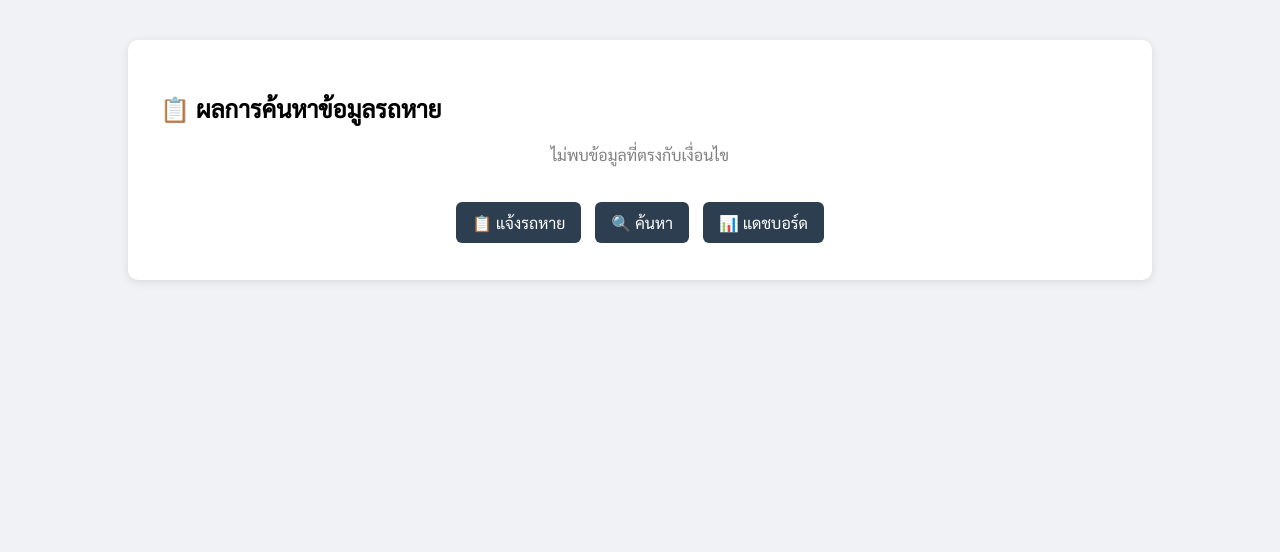
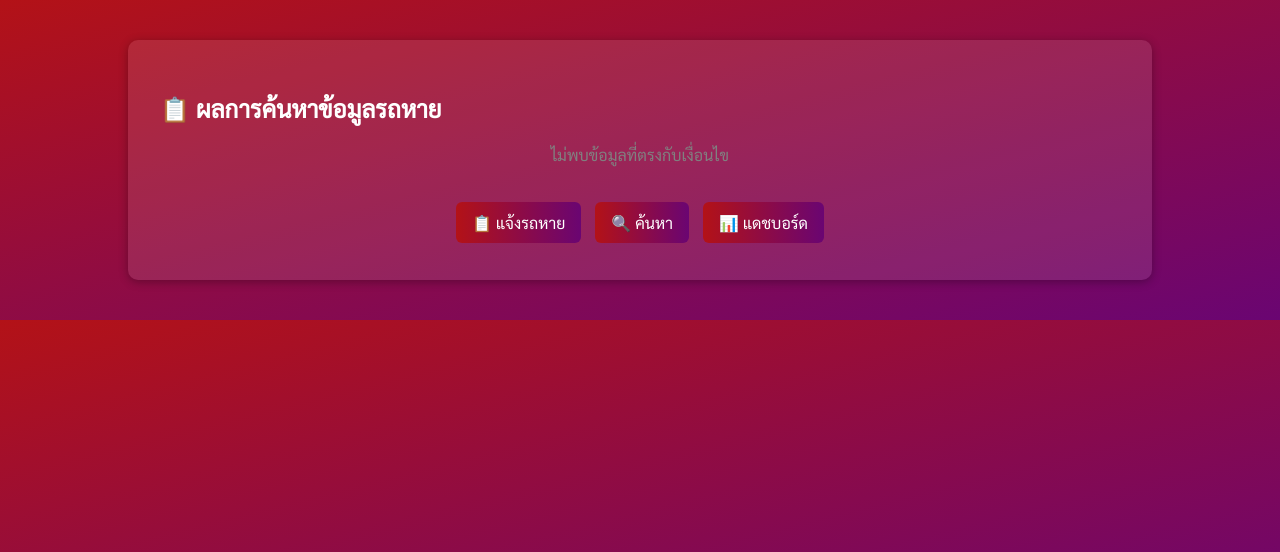
Before and after one commit to kong3161/lostcar, a FastAPI app: template templates/results.html in a window 1280 px wide. Shown: the top 552 px of the page. Run offline with FastAPI, Linux system fonts and the light colour scheme; the template is opened without the code that fills it, so the values that code supplies are empty.

Commit message:
🎨 ปรับ UI หน้าผลการค้นหาให้ใช้พื้นหลังและปุ่มโทนแดง–ม่วง

```diff
--- a/templates/results.html
+++ b/templates/results.html
@@ -5,12 +5,33 @@
   <title>ผลการค้นหารถหาย</title>
   <link href="https://fonts.googleapis.com/css2?family=Sarabun&display=swap" rel="stylesheet">
   <style>
-    body { font-family: 'Sarabun', sans-serif; background: #f0f2f5; padding: 2rem; }
-    .container { max-width: 960px; margin: auto; background: white; padding: 2rem; border-radius: 10px; box-shadow: 0 2px 10px rgba(0,0,0,0.1); }
+    body {
+      font-family: 'Sarabun', sans-serif;
+      background: linear-gradient(to bottom right, #b31217, #6a0572);
+      padding: 2rem;
+      color: white;
+    }
+    .container {
+      max-width: 960px;
+      margin: auto;
+      background: rgba(255, 255, 255, 0.1);
+      padding: 2rem;
+      border-radius: 10px;
+      box-shadow: 0 2px 10px rgba(0, 0, 0, 0.3);
+    }
     .item { margin-bottom: 2rem; border-bottom: 1px solid #ddd; padding-bottom: 1rem; }
     iframe { width: 100%; height: 280px; border: none; margin-top: 1rem; }
     .btn-group { text-align: center; margin-top: 2rem; }
-    .btn { display: inline-block; background: #2c3e50; color: white; padding: 10px 16px; border-radius: 6px; text-decoration: none; margin: 5px; }
+    .btn {
+      display: inline-block;
+      background: linear-gradient(to right, #b31217, #6a0572);
+      color: white;
+      padding: 10px 16px;
+      border-radius: 6px;
+      text-decoration: none;
+      margin: 5px;
+      border: none;
+    }
     .btn.disabled { background: #999; pointer-events: none; }
     .debug { background: #f8f9fa; padding: 1rem; margin-top: 2rem; font-size: 0.85rem; border-radius: 8px; white-space: pre-wrap; }
   </style>
```
